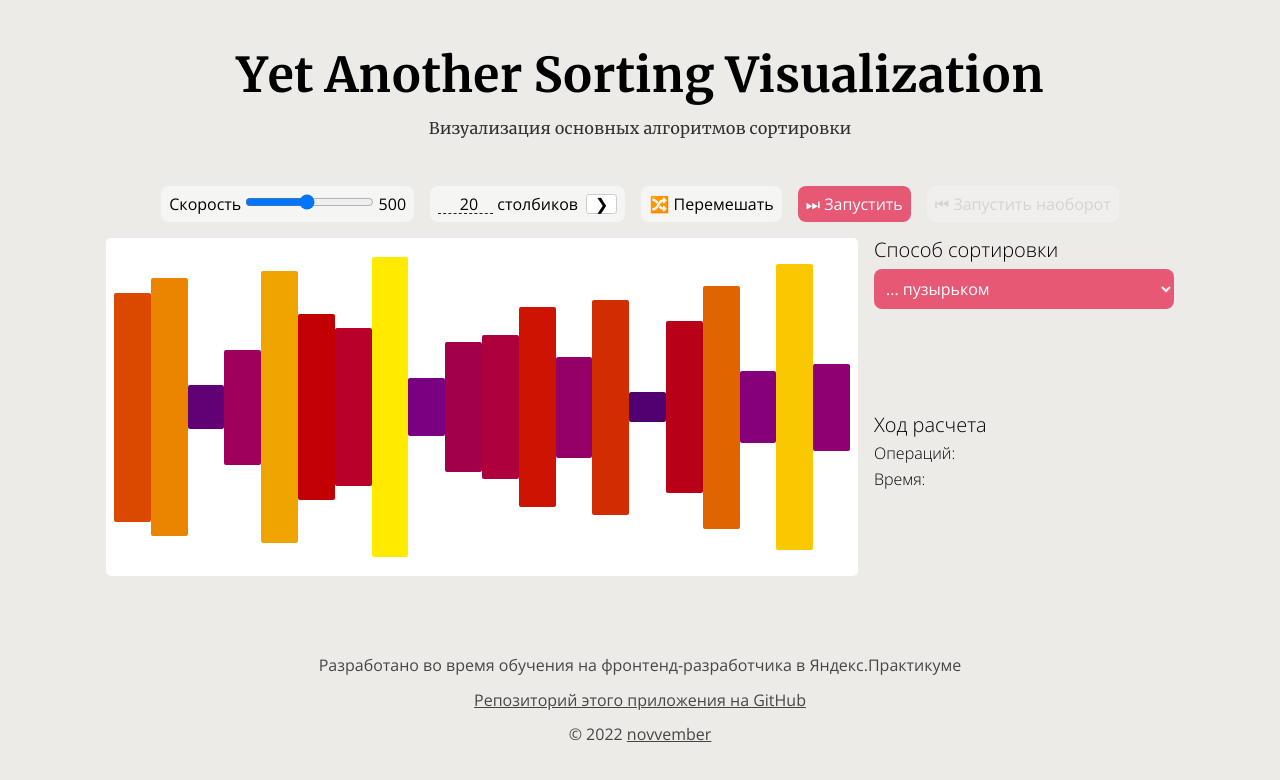
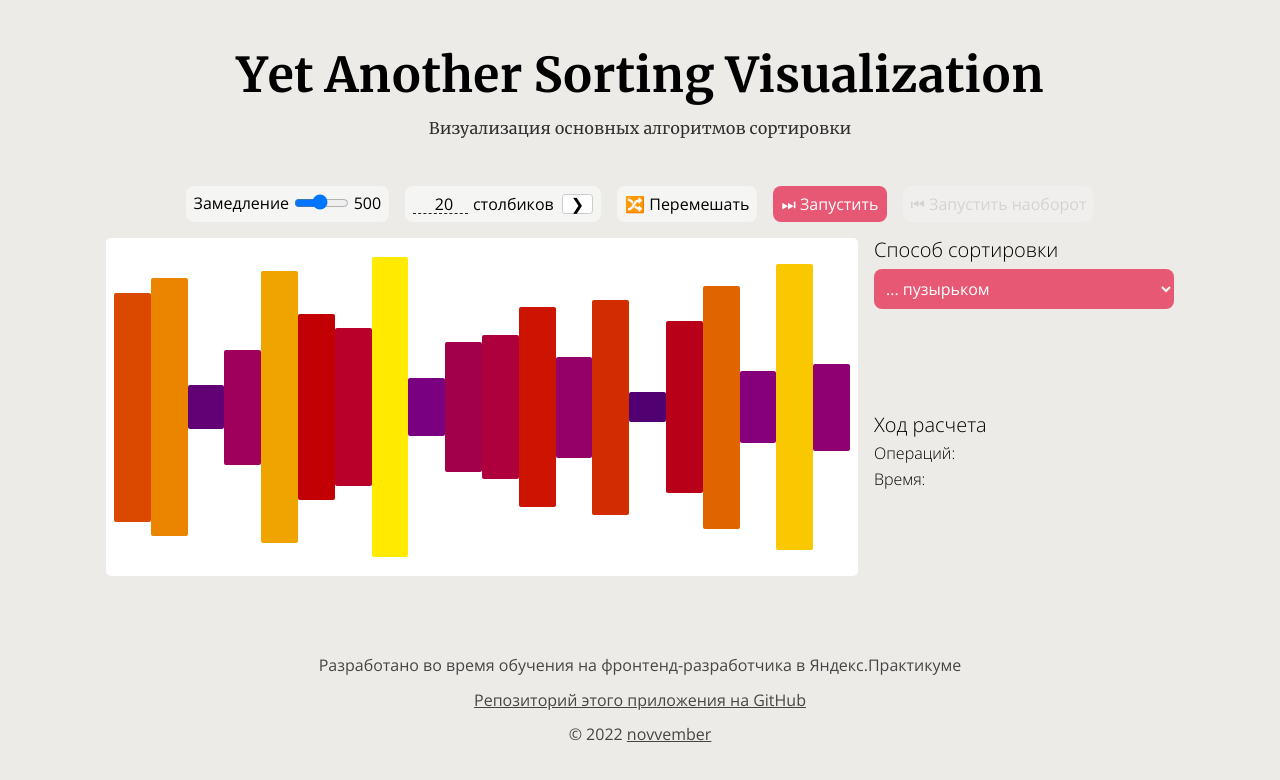
Before and after one commit to novvember/yet-another-sorting-visualization, a React (Create React App) app: page / in a window 1280 px wide. Shown: the top 780 px of the page. Built offline with nearby package versions, Linux system fonts and the light colour scheme.

Commit message:
style: enhance range input style

```diff
--- a/src/blocks/input.css
+++ b/src/blocks/input.css
@@ -77,3 +77,8 @@
   border-radius: .2em;
   border: 1px solid #ccc;
 }
+
+.input_type_form label {
+  display: flex;
+  gap: .3em;
+}
--- a/src/components/GeneralControls.js
+++ b/src/components/GeneralControls.js
@@ -19,8 +19,9 @@ function GeneralControls({barsNumber, onBarsChange, onShuffle, onRunSorting, del
     <div className="general-controls">
       <form className="input input_type_form">
         <label>
-          <span>Скорость </span>
+          <span>Замедление</span>
           <input
+            className="input input_type_form-input input_type_range"
             type="range"
             name="delay"
             min="50"
@@ -29,7 +30,7 @@ function GeneralControls({barsNumber, onBarsChange, onShuffle, onRunSorting, del
             onChange={handleDelayChange}
             value={delay}
           />
-          <span> {delay}</span>
+          <span>{delay}</span>
         </label>
       </form>
 
```
